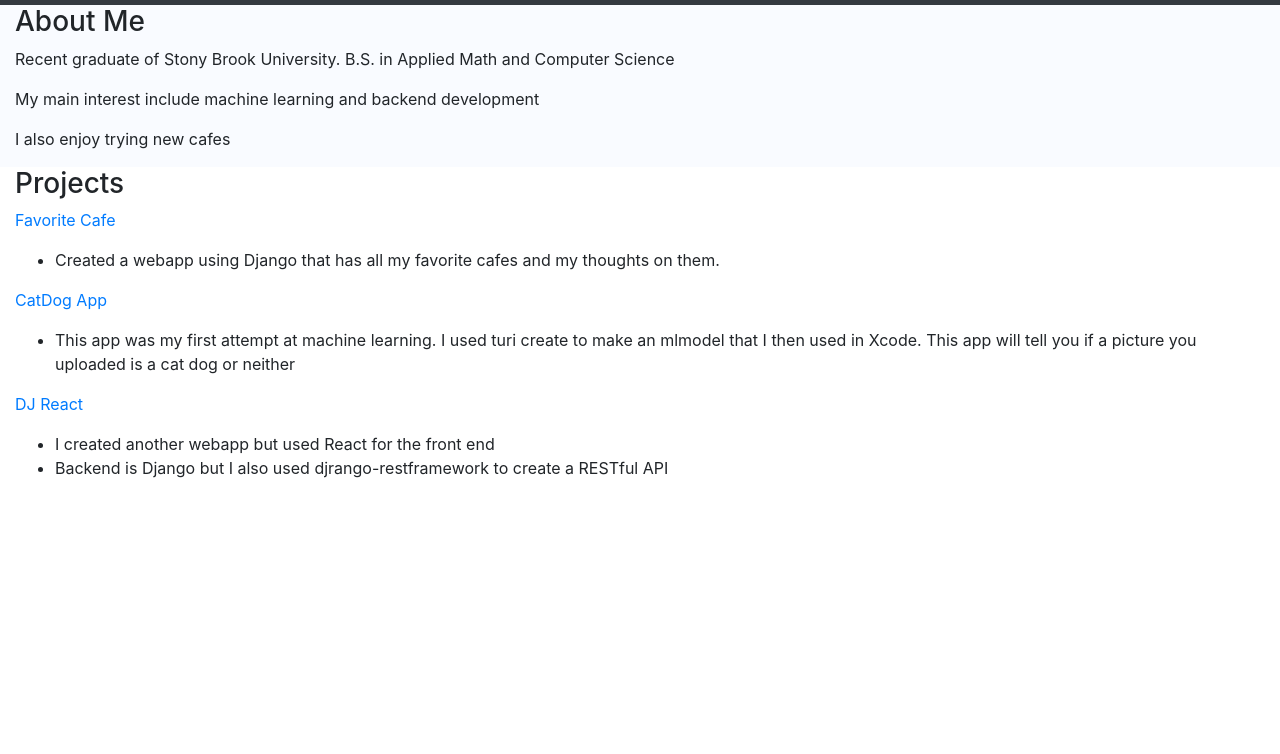
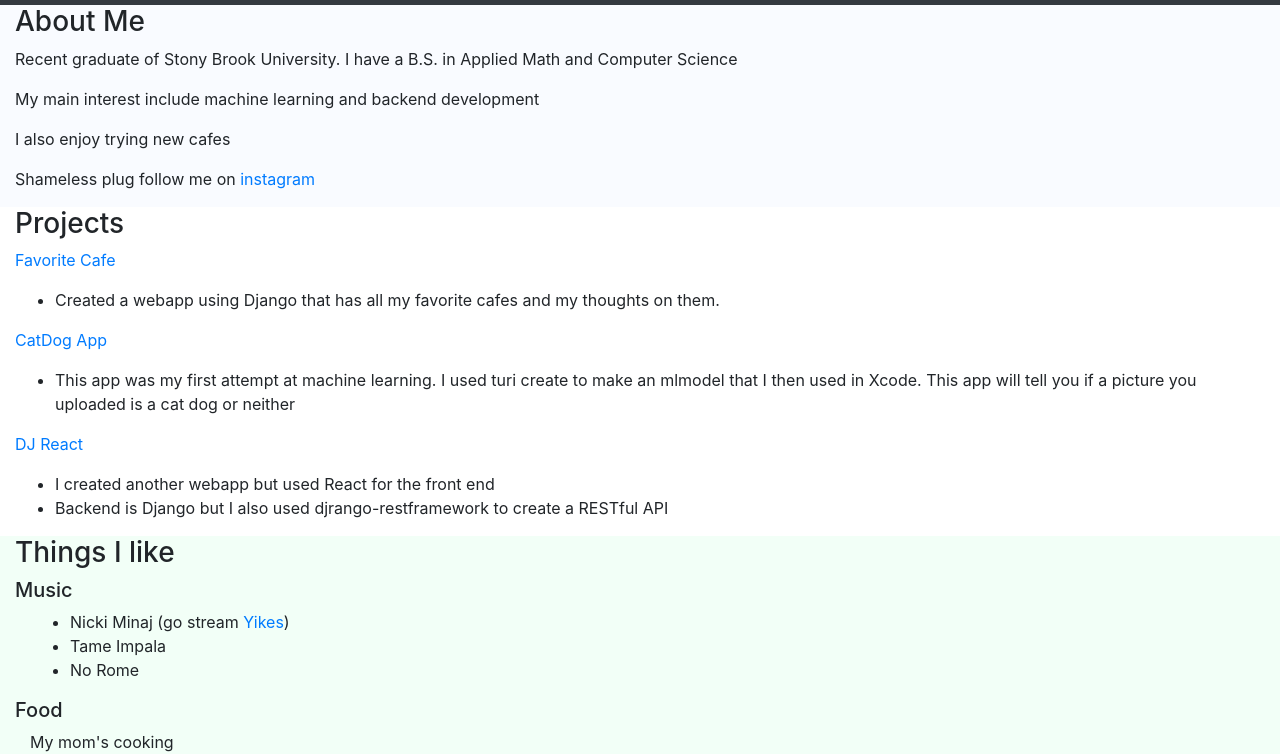
Before and after one commit to akill13/akill13.github.io, a plain HTML site: page index.html in a window 1280 px wide. Shown: the part 51-805 px from the top of the page. Drawn offline with nearby package versions, Linux system fonts and the light colour scheme.

Commit message:
Added and edited a few things

```diff
--- a/index.html
+++ b/index.html
@@ -30,9 +30,10 @@
 				<div class="col-12">
 					<h3>About Me</h3>
 					<div class="divider divider-short"></div>
-					<p>Recent graduate of Stony Brook University. B.S. in Applied Math and Computer Science</p>
+					<p>Recent graduate of Stony Brook University. I have a B.S. in Applied Math and Computer Science</p>
 					<p>My main interest include machine learning and backend development</p>
 					<p>I also enjoy trying new cafes</p>
+					<p>Shameless plug follow me on <a href="https://www.instagram.com/abdul_halimi13/">instagram</a></p>
 				</div>
 			</div>
 		</div>
@@ -56,6 +57,23 @@
 
 		</div>
 	</div>
+	<div class="d-flex" style="background-color: #F2FFF7">
+		<div class="col-12">
+			<h3>Things I like</h3>
+			<h5>Music</h2>
+				<div class="col-4">
+					<ul>
+						<li><span>Nicki Minaj (go stream <a href="https://nickiminaj.lnk.to/yikes">Yikes</a>)</span></li>
+						<li>Tame Impala</li>
+						<li>No Rome</li>
+					</ul>
+				</div>
+			<h5>Food</h5>
+				<div class="col-4">
+					<span>My mom's cooking</span>
+				</div>
+		</div>
+	</div>
 <script src="https://code.jquery.com/jquery-3.3.1.slim.min.js" integrity="sha384-q8i/X+965DzO0rT7abK41JStQIAqVgRVzpbzo5smXKp4YfRvH+8abtTE1Pi6jizo" crossorigin="anonymous"></script>
     <script src="https://cdnjs.cloudflare.com/ajax/libs/popper.js/1.14.3/umd/popper.min.js" integrity="sha384-ZMP7rVo3mIykV+2+9J3UJ46jBk0WLaUAdn689aCwoqbBJiSnjAK/l8WvCWPIPm49" crossorigin="anonymous"></script>
     <script src="https://stackpath.bootstrapcdn.com/bootstrap/4.1.3/js/bootstrap.min.js" integrity="sha384-ChfqqxuZUCnJSK3+MXmPNIyE6ZbWh2IMqE241rYiqJxyMiZ6OW/JmZQ5stwEULTy" crossorigin="anonymous"></script>
```
